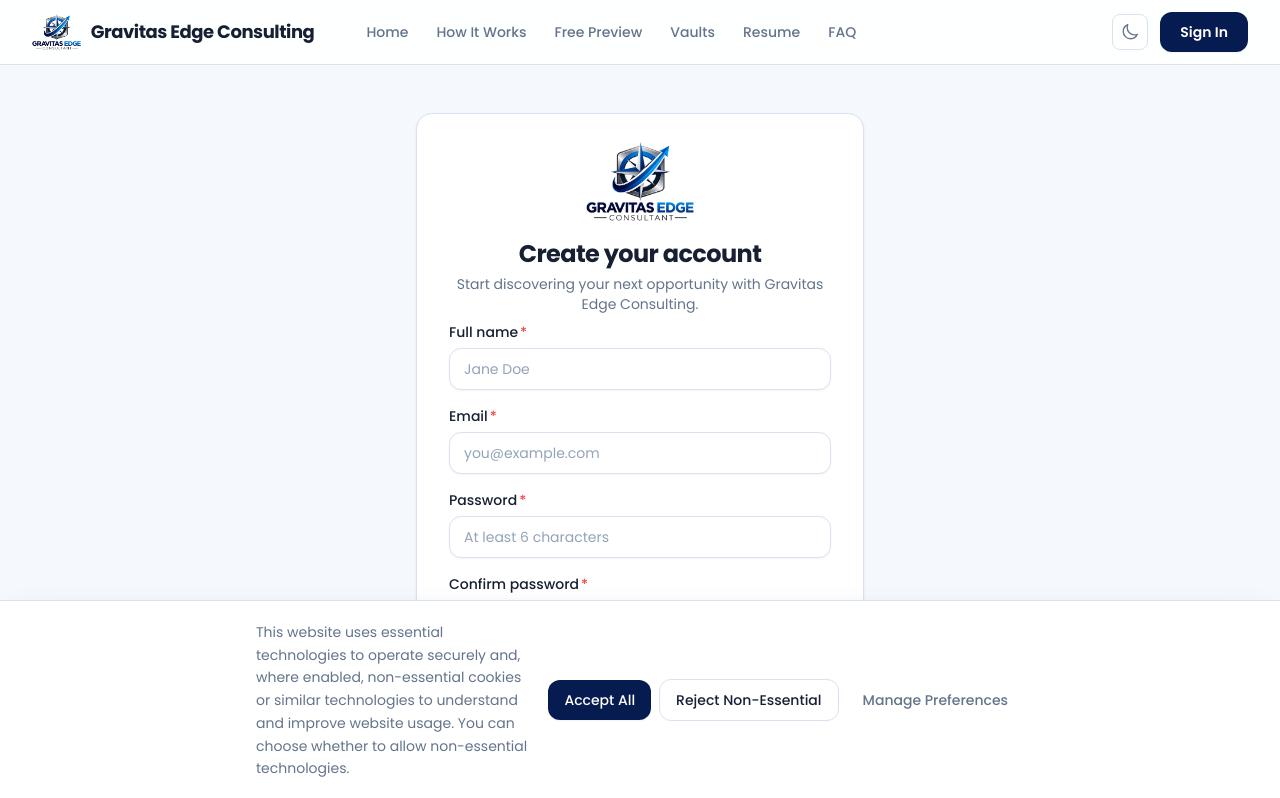
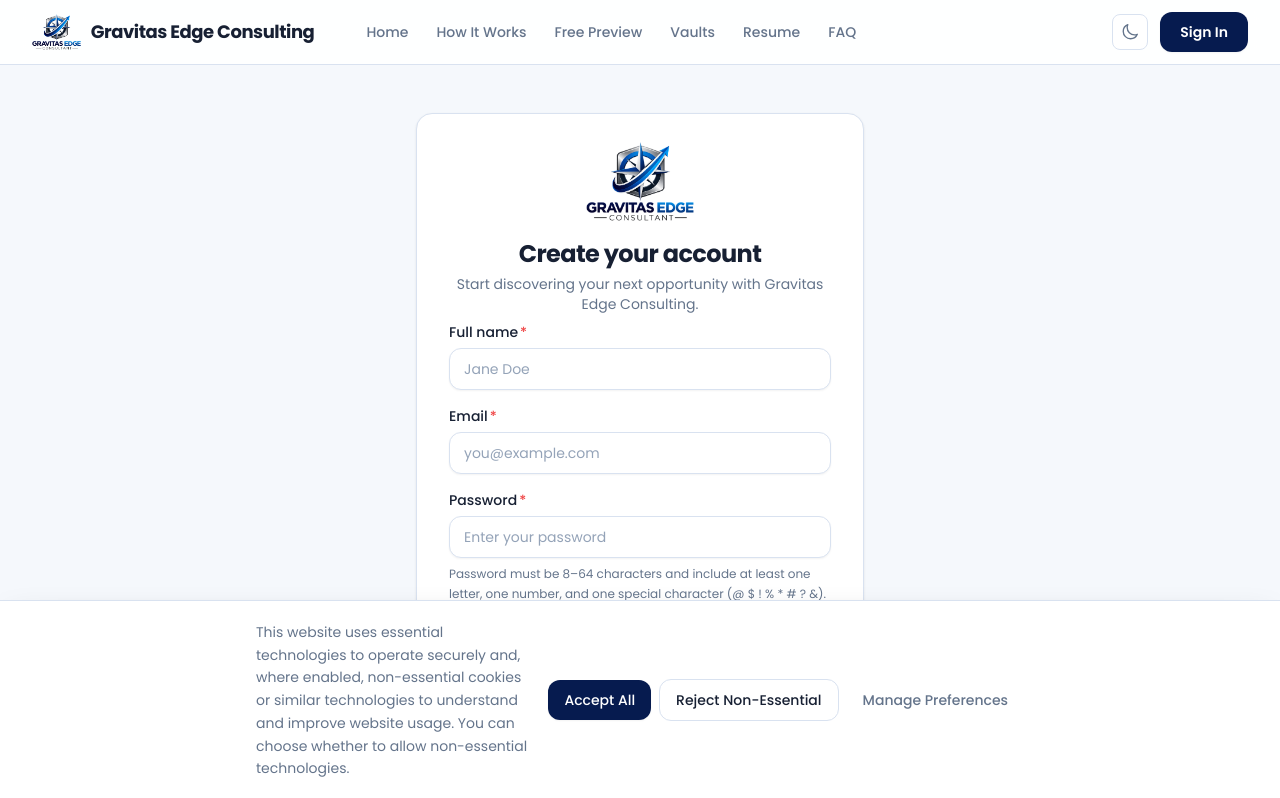
Before and after one commit to DRdesignTech/gravitas-edge, a Next.js app in the folder apps/website/: page /register in a window 1280 px wide. Shown: the top 798 px of the page. Built offline with nearby package versions, Linux system fonts and the light colour scheme.

Commit message:
validation change

```diff
--- a/apps/website/src/app/register/page.tsx
+++ b/apps/website/src/app/register/page.tsx
@@ -9,6 +9,7 @@ import { linkGuestResume } from '@/lib/services';
 import { Button, Card, Input, Alert, useToast } from '@/components/ui';
 import BrandLogo, { BRAND_NAME } from '@/components/brand/BrandLogo';
 import { getErrorMessage } from '@/lib/errors';
+import { getPasswordError, PASSWORD_REQUIREMENTS_TEXT } from '@/lib/password';
 
 const REFERRAL_CODE_RE = /^REF-[A-Z2-9]{10}$/;
 
@@ -47,7 +48,8 @@ function RegisterForm() {
     const next: FieldErrors = {};
     if (!fullName.trim()) next.fullName = 'Please enter your full name.';
     if (!/^[^\s@]+@[^\s@]+\.[^\s@]+$/.test(email)) next.email = 'Please enter a valid email.';
-    if (password.length < 6) next.password = 'Password must be at least 6 characters.';
+    const passwordError = getPasswordError(password);
+    if (passwordError) next.password = passwordError;
     if (confirm !== password) next.confirm = 'Passwords do not match.';
     if (!agreedTerms)
       next.terms = 'Please accept the Privacy Policy and Terms & Conditions to continue.';
@@ -146,6 +148,7 @@ function RegisterForm() {
               error={fieldErrors.email}
               required
             />
+            <div>
               <Input
                 label="Password"
                 type="password"
@@ -154,11 +157,17 @@ function RegisterForm() {
                 onChange={(e) => {
                   setPassword(e.target.value);
                   clearField('password');
+                  clearField('confirm');
                 }}
-              placeholder="At least 6 characters"
+                aria-describedby="password-requirements"
+                placeholder="Enter your password"
                 error={fieldErrors.password}
                 required
               />
+              <p id="password-requirements" className="mt-1.5 text-xs leading-relaxed text-content-muted">
+                {PASSWORD_REQUIREMENTS_TEXT}
+              </p>
+            </div>
             <Input
               label="Confirm password"
               type="password"
--- a/apps/website/src/lib/errors.ts
+++ b/apps/website/src/lib/errors.ts
@@ -96,7 +96,10 @@ export function parseApiError(error: unknown, status?: number): ApiErrorInfo {
   if (specificKinds.includes(kind)) {
     const short = cleaned.length > 0 && cleaned.length <= 160;
     if (short && !NETWORK_HINTS.test(cleaned)) {
-      return { kind, message: cleaned };
+      // Server-provided validation fragments arrive lowercase; sentence-case them
+      // so they read as a complete, human-friendly message.
+      const sentenceCased = cleaned.charAt(0).toUpperCase() + cleaned.slice(1);
+      return { kind, message: sentenceCased };
     }
   }
 
--- /dev/null
+++ b/apps/website/src/lib/password.ts
@@ -0,0 +1,16 @@
+const PASSWORD_PATTERN = /^(?=.*[A-Za-z])(?=.*\d)(?=.*[@$!%*#?&])[A-Za-z\d@$!%*#?&]{8,64}$/;
+const ALLOWED_PASSWORD_CHARS = /^[A-Za-z\d@$!%*#?&]+$/;
+const PASSWORD_SYMBOLS = '@ $ ! % * # ? &';
+
+export const PASSWORD_REQUIREMENTS_TEXT = `Password must be 8–64 characters and include at least one letter, one number, and one special character (${PASSWORD_SYMBOLS}). Only letters, numbers, and those symbols are allowed.`;
+
+export function getPasswordError(password: string): string | undefined {
+  if (PASSWORD_PATTERN.test(password)) return undefined;
+  if (password.length < 8) return 'Password must be at least 8 characters.';
+  if (password.length > 64) return 'Password must be at most 64 characters.';
+  if (!ALLOWED_PASSWORD_CHARS.test(password))
+    return `Password may only contain letters, numbers, and these symbols: ${PASSWORD_SYMBOLS}.`;
+  if (!/[A-Za-z]/.test(password)) return 'Password must include at least one letter.';
+  if (!/\d/.test(password)) return 'Password must include at least one number.';
+  return `Password must include at least one of these symbols: ${PASSWORD_SYMBOLS}.`;
+}
```
Also changed, not shown: 1 other file (tests, documents, lock files or other folders). Lines whose indentation alone changed are shown as unchanged.
